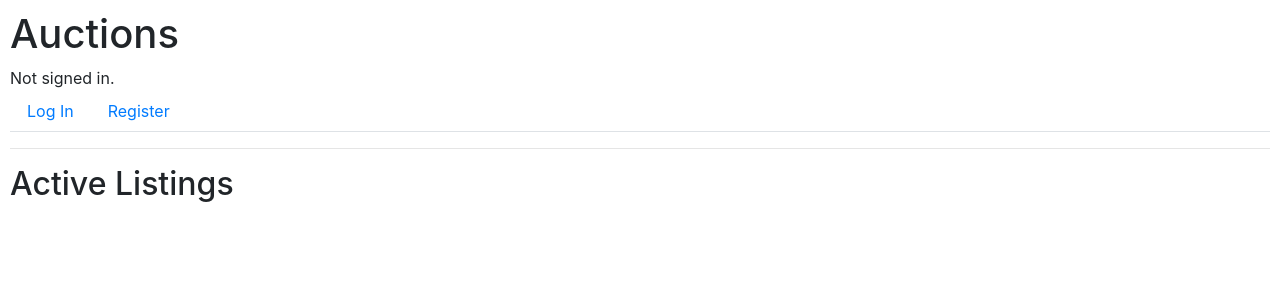
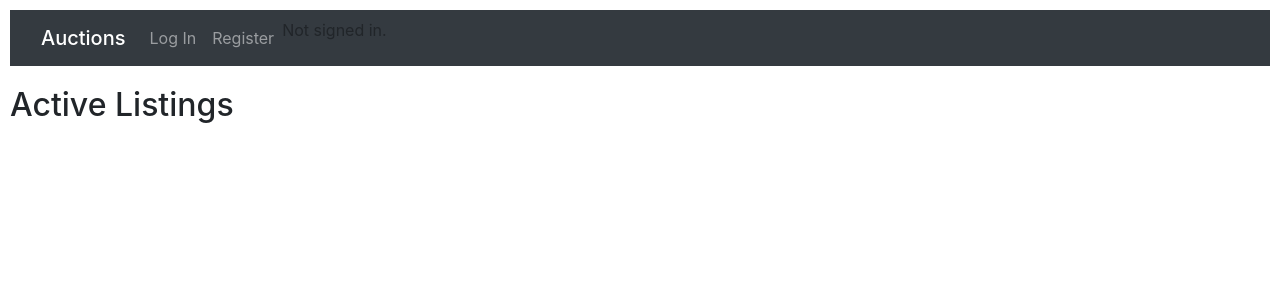
Before and after one commit to ssbrandt/CS50W-commerce, a Django app: template auctions/templates/auctions/index.html in a window 1280 px wide. Shown: the top 300 px of the page. Run offline with Django 3.2, Linux system fonts and the light colour scheme; the template is opened without the code that fills it, so the values that code supplies are empty; some libraries are stand-ins or nearby versions.

Commit message:
Update navbar

```diff
--- a/auctions/static/auctions/styles.css
+++ b/auctions/static/auctions/styles.css
@@ -1,3 +1,7 @@
 body {
     padding: 10px;
 }
+
+.navigation {
+  margin-bottom: 20px;
+}
--- a/auctions/templates/auctions/layout.html
+++ b/auctions/templates/auctions/layout.html
@@ -8,41 +8,34 @@
         <link href="{% static 'auctions/styles.css' %}" rel="stylesheet">
     </head>
     <body>
-        <h1>Auctions</h1>
-        <div>
-            {% if user.is_authenticated %}
-                Signed in as <strong>{{ user.username }}</strong>.
-            {% else %}
-                Not signed in.
-            {% endif %}
-        </div>
-        <ul class="nav nav-tabs">
-            {% if user.is_authenticated %}
-                <li class="nav-item">
-                    <a class="nav-link" href="{% url 'index' %}">Active Listings</a>
-                </li>
-                <li class="nav-item">
-                    <a class="nav-link" href="{% url 'logout' %}">Log Out</a>
-                </li>
-                <li class="nav-item">
-                    <a class="nav-link" href="{% url 'create_listing' %}">Create New Listing</a>
-                </li>
-                <li class="nav-item">
-                    <a class="nav-link" href="{% url 'watchlist' %}">Watchlist</a>
-                </li>
-                <li class="nav-item">
-                    <a class="nav-link" href="{% url 'category' %}">Categories</a>
-                </li>
-            {% else %}
-                <li class="nav-item">
-                    <a class="nav-link" href="{% url 'login' %}">Log In</a>
-                </li>
-                <li class="nav-item">
-                    <a class="nav-link" href="{% url 'register' %}">Register</a>
-                </li>
-            {% endif %}
-        </ul>
-        <hr>
+      <div class="navigation">
+        <nav class="navbar navbar-expand-lg navbar-dark bg-dark">
+          <div class="container-fluid">
+            <div class="navbar-nav">
+              <span class="navbar-brand mb-0 h1">Auctions</span>
+              {% if user.is_authenticated %}
+              <a class="nav-link" href="{% url 'index' %}">Active Listings</a>
+              <a class="nav-link" href="{% url 'create_listing' %}">Create New Listing</a>
+              <a class="nav-link" href="{% url 'watchlist' %}">Watchlist</a>
+              <a class="nav-link" href="{% url 'category' %}">Categories</a>
+              <a class="nav-link" href="{% url 'logout' %}">Log Out</a>
+              {% else %}
+              <a class="nav-link" href="{% url 'login' %}">Log In</a>
+              <a class="nav-link" href="{% url 'register' %}">Register</a>
+              {% endif %}
+
+              <div class="d-flex justify-content-end">
+                {% if user.is_authenticated %}
+                    Hello, <strong>{{ user.username }}</strong>.
+                {% else %}
+                    Not signed in.
+                {% endif %}
+              </div>
+            </div>
+          </div>
+        </nav>
+      </div>
+
         {% block body %}
         {% endblock %}
     </body>
```
